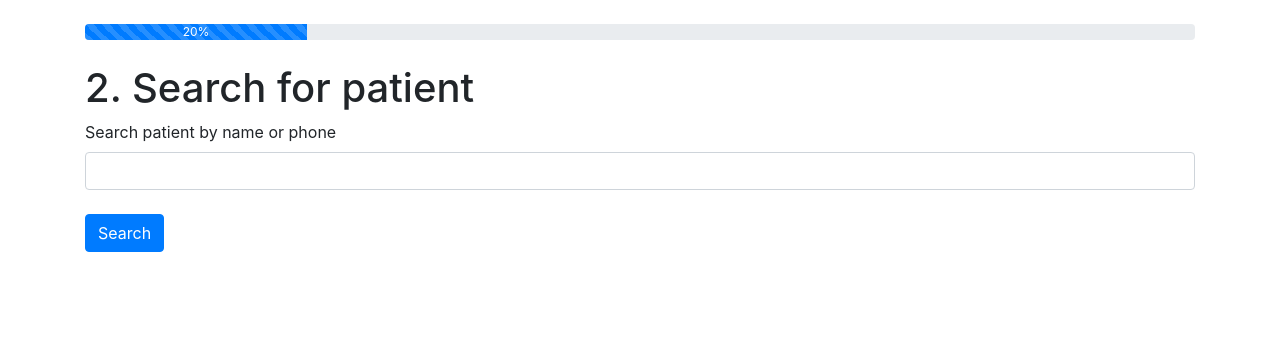
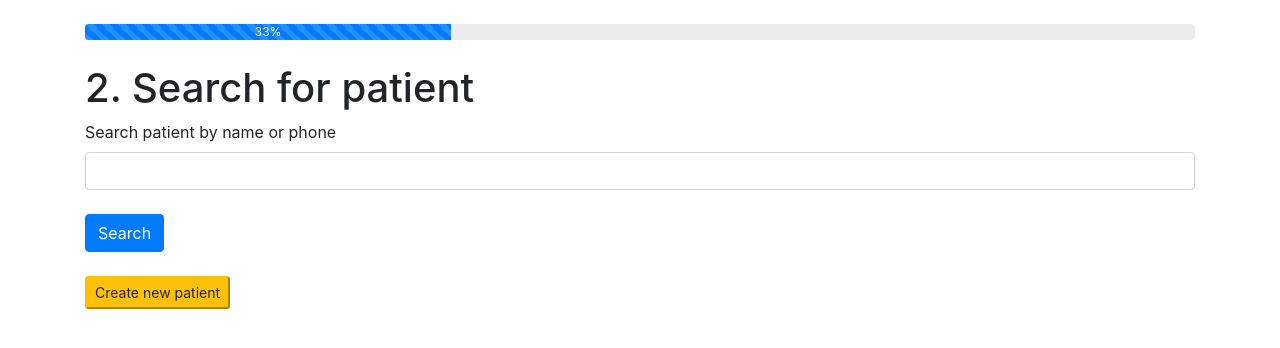
Before and after one commit to JuanTwo779/pasyente-backend-flask, a Flask app: page /search-patient in a window 1280 px wide. Shown: the part 56-404 px from the top of the page. Run offline with Flask 3, Linux system fonts and the light colour scheme.

Commit message:
Create new patient route and template

```diff
--- a/src/routes/main_route.py
+++ b/src/routes/main_route.py
@@ -1,6 +1,6 @@
 from flask import Blueprint, render_template, flash, redirect, request, url_for
 from flask_wtf import FlaskForm
-from wtforms import StringField, SubmitField, RadioField
+from wtforms import StringField, SubmitField
 from wtforms.validators import DataRequired
 
 main_bp = Blueprint('main', __name__)
@@ -92,7 +92,7 @@ def search_patient():
      form = PatientsForm()
      patients = []
 
-     business_id = request.form.get('business_id')
+     business_id = request.args.get('business_id') or request.form.get('business_id')
 
      if form.validate_on_submit():
           search_query = form.query.data
@@ -100,9 +100,11 @@ def search_patient():
           if not patients:
                flash("Create a new patient")
 
+
      return render_template("search_patient.html",
           patients = patients,
-          form = form)
+          form = form,
+          business_id = business_id)
 
 # 2.1) SELECT PATIENT
 @main_bp.route('/select-patient', methods=["POST"])
@@ -114,4 +116,39 @@ def select_patient():
      #      flash('Please select a patient to continue.', 'warning')
      #      return redirect(url_for('main.search_patient'))
 
-     return redirect(url_for('main.make_appointment', business_id=selected_business_id, patient_id=selected_patient_id))
+     return redirect(url_for('main.create_appointment', business_id=selected_business_id, patient_id=selected_patient_id))
+
+# 2.2) CREATE NEW PATIENT
+class NewPatientForm(FlaskForm):
+     first_name = StringField("Enter patient's given name", validators=[DataRequired()])
+     last_name = StringField("Enter patient's surname", validators=[DataRequired()])
+     phone = StringField("Enter patient's mobile phone for SMS messaging", validators=[DataRequired()])
+     create = SubmitField("Create")
+
+from src.service.patient_service import create_patient_service
+@main_bp.route("/create-patient", methods=["GET", "POST"])
+def create_new_patient():
+     form = NewPatientForm()
+     business_id = request.args.get('business_id')
+
+     if form.validate_on_submit():
+          first_name = form.first_name.data
+          last_name = form.last_name.data
+          phone = form.phone.data
+          create_patient_service(business_id=business_id,
+                                 first_name=first_name,
+                                 last_name=last_name,
+                                 phone=phone)
+          flash("Patient successfully created")
+          return render_template("search_patient.html", patients = [], form = PatientsForm(), business_id = business_id)
+
+     return render_template('create_patient.html', form = form, business_id=business_id)
+
+# 3) CREATE APPOINTMENT FOR PATIENT
+@main_bp.route("/create_appointment", methods=["GET"])
+def create_new_appointment():
+
+     business_id = request.args.get('business_id')
+     patient_id = request.args.get('patient_id')
+
+     return render_template('create_patient.html', business_id=business_id, patient_id=patient_id)
--- a/src/templates/search_patient.html
+++ b/src/templates/search_patient.html
@@ -3,7 +3,7 @@
 {% block content %}
 
      <div class="progress" role="progressbar" aria-label="Default striped example" aria-valuenow="10" aria-valuemin="0" aria-valuemax="100">
-          <div class="progress-bar progress-bar-striped" style="width: 20%">20%</div>
+          <div class="progress-bar progress-bar-striped" style="width: 33%">33%</div>
      </div>
      <br/>
 
@@ -43,7 +43,11 @@
         </form>
      {% elif request.method == 'POST' %}
         <small>No results found.</small>
-        <!-- REDIRECT CREATE PATIENT FORM -->
      {% endif %}
+     <!-- REDIRECT CREATE PATIENT FORM -->
+     <form action="{{ url_for('main.create_new_patient') }}" method="get">
+          <input type="hidden" name="business_id" value="{{ business_id }}">
+          <button type="submit" class="btn-sm btn-warning">Create new patient</button>
+     </form>
 
 {% endblock %}
```
Also changed, not shown: src/templates/create_patient.html (+29 -0 lines).
